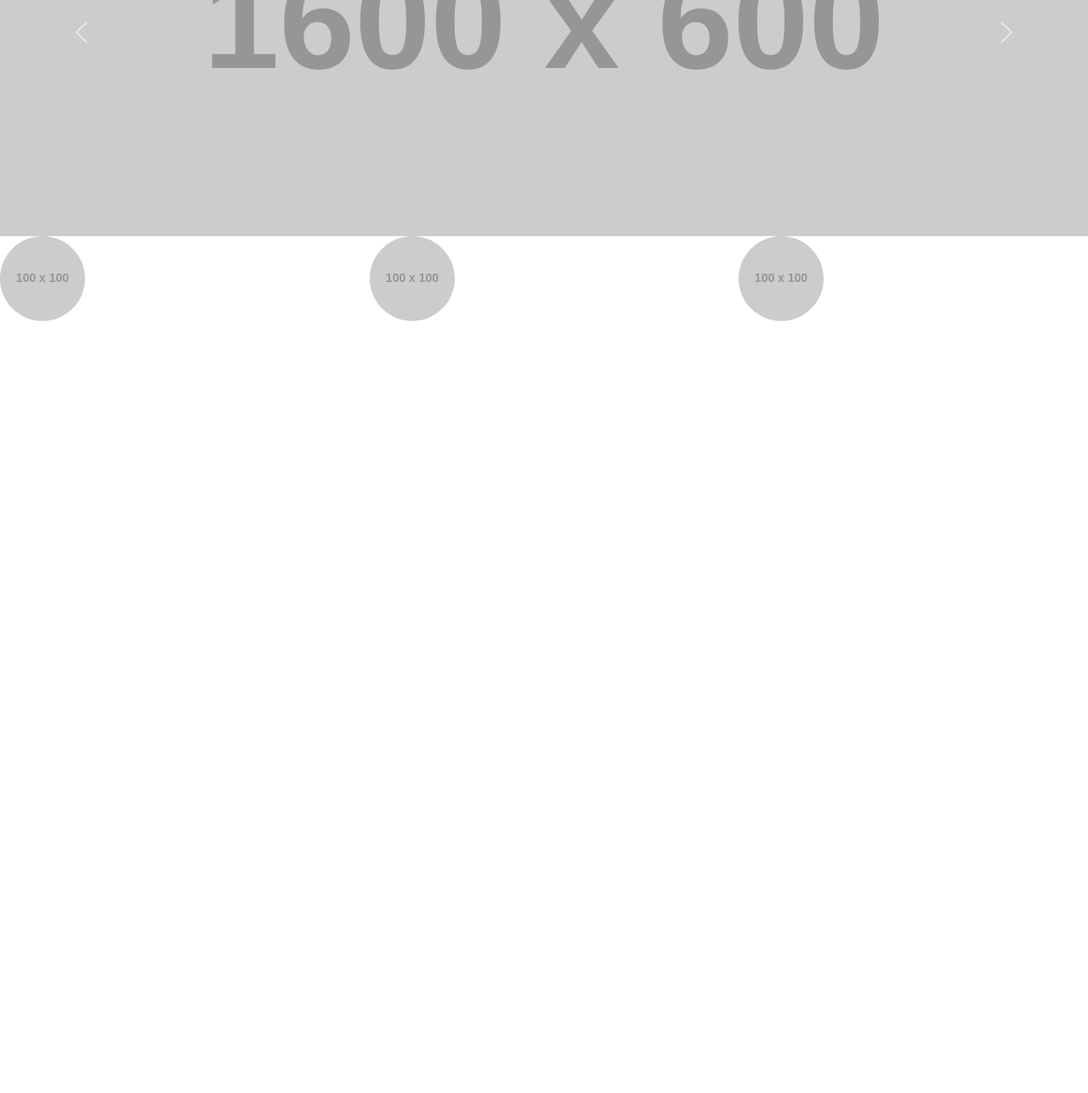
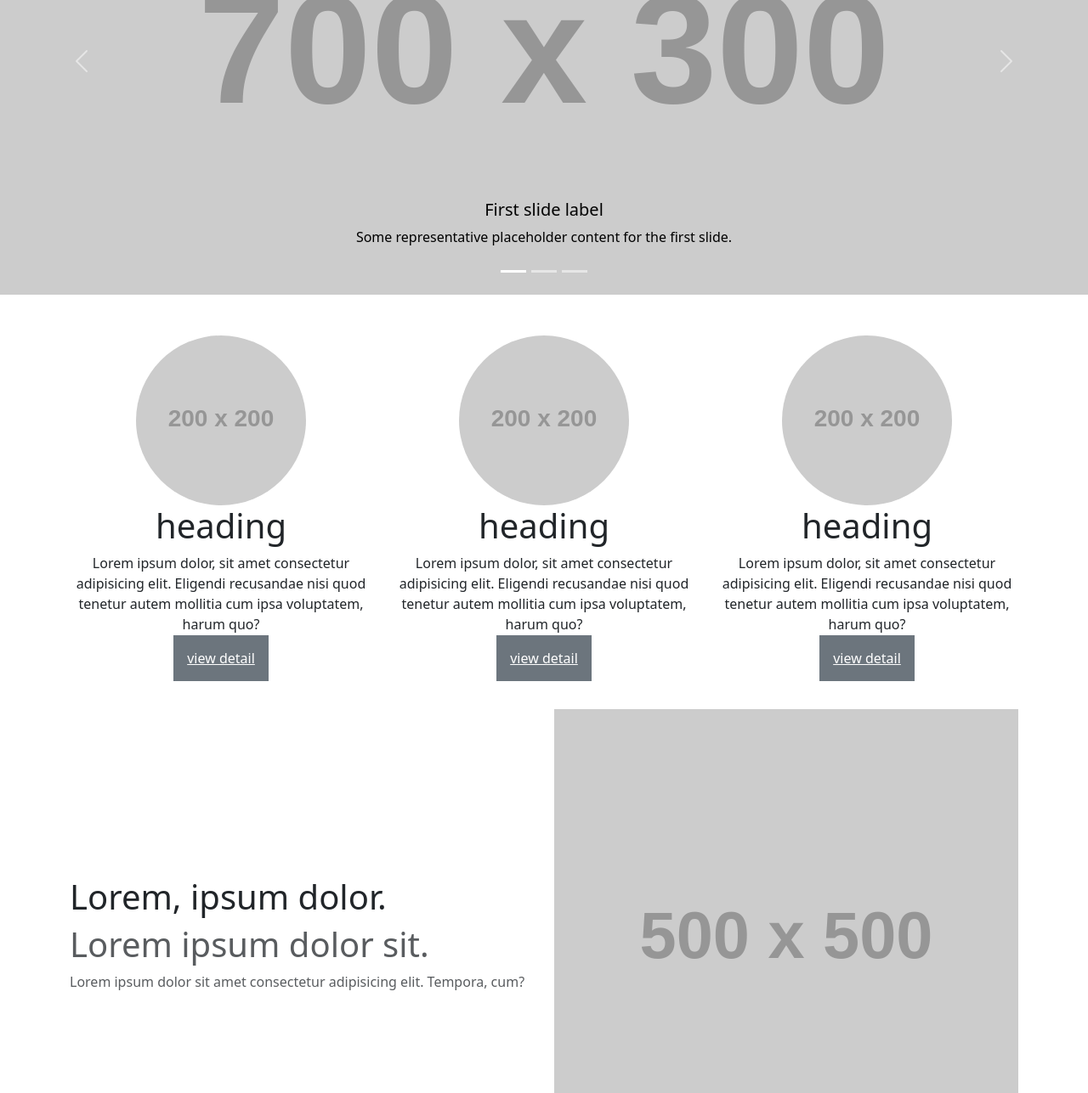
Before and after one commit to abolfazlalipour15-blip/bootstrap-train, a website: page index.html in a window 1280 px wide. Shown: the part 258-1545 px from the top of the page at 85% size. Before the commit the page ends 800 px from the top, so only its background shows below. Drawn offline with nearby package versions, Linux system fonts and the light colour scheme; placeholder pictures from the web are drawn by us.

Commit message:
somthing change

```diff
--- a/index.html
+++ b/index.html
@@ -9,7 +9,7 @@
 </head>
 
 <body>
-    <nav class="navbar navbar-expand-lg bg bg-black">
+    <nav class="navbar navbar-expand-lg bg bg-black text-light">
         <div class="container-fluid">
             <a class="navbar-brand text-light" href="#">Navbar</a>
             <button class="navbar-toggler" type="button" data-bs-toggle="collapse"
@@ -20,32 +20,32 @@
             <div class="collapse navbar-collapse" id="navbarSupportedContent">
                 <ul class="navbar-nav me-auto mb-2 mb-lg-0">
                     <li class="nav-item">
-                        <a class="nav-link active" aria-current="page" href="#">Home</a>
+                        <a class="nav-link active text-light" aria-current="page" href="#">Home</a>
                     </li>
                     <li class="nav-item">
-                        <a class="nav-link" href="#">Link</a>
+                        <a class="nav-link text-light" href="#">Link</a>
                     </li>
                     <li class="nav-item dropdown">
-                        <a class="nav-link dropdown-toggle" href="#" role="button" data-bs-toggle="dropdown"
+                        <a class="nav-link dropdown-toggle text-light" href="#" role="button" data-bs-toggle="dropdown"
                             aria-expanded="false">
                             Dropdown
                         </a>
                         <ul class="dropdown-menu">
-                            <li><a class="dropdown-item" href="#">Action</a></li>
-                            <li><a class="dropdown-item" href="#">Another action</a></li>
+                            <li><a class="dropdown-item text-light" href="#">Action</a></li>
+                            <li><a class="dropdown-item text-light" href="#">Another action</a></li>
                             <li>
                                 <hr class="dropdown-divider">
                             </li>
-                            <li><a class="dropdown-item" href="#">Something else here</a></li>
+                            <li><a class="dropdown-item text-light" href="#">Something else here</a></li>
                         </ul>
                     </li>
                     <li class="nav-item">
-                        <a class="nav-link disabled" aria-disabled="true">Disabled</a>
+                        <a class="nav-link disabled text-light" aria-disabled="true">Disabled</a>
                     </li>
                 </ul>
                 <form class="d-flex" role="search">
                     <input class="form-control me-2" type="search" placeholder="Search" aria-label="Search" />
-                    <button class="btn btn-outline-success" type="submit">Search</button>
+                    <button class="btn btn-outline-success text-light" type="submit">Search</button>
                 </form>
             </div>
         </div>
@@ -53,44 +53,163 @@
 
 
     <header>
-        <div id="carouselExampleInterval" class="carousel slide" data-bs-ride="carousel">
+        <div id="carouselExampleCaptions" class="carousel slide">
+            <div class="carousel-indicators">
+                <button type="button" data-bs-target="#carouselExampleCaptions" data-bs-slide-to="0" class="active"
+                    aria-current="true" aria-label="Slide 1"></button>
+                <button type="button" data-bs-target="#carouselExampleCaptions" data-bs-slide-to="1"
+                    aria-label="Slide 2"></button>
+                <button type="button" data-bs-target="#carouselExampleCaptions" data-bs-slide-to="2"
+                    aria-label="Slide 3"></button>
+            </div>
             <div class="carousel-inner">
-                <div class="carousel-item active" data-bs-interval="10000">
-                    <img src="https://placehold.co/1600x600" class="d-block w-100" alt="...">
-                </div>
-                <div class="carousel-item" data-bs-interval="2000">
-                    <img src="https://placehold.co/1600x600" class="d-block w-100" alt="...">
+                <div class="carousel-item active">
+                    <img src="https://placehold.co/700x300" class="d-block w-100 " alt="...">
+                    <div class="carousel-caption d-none d-md-block text-black ">
+                        <h5 class="text-black">First slide label</h5>
+                        <p class="text-black">Some representative placeholder content for the first slide.</p>
+                    </div>
                 </div>
                 <div class="carousel-item">
-                    <img src="https://placehold.co/1600x600" class="d-block w-100" alt="...">
+                    <img src="https://placehold.co/700x300" class="d-block w-100" alt="...">
+                    <div class="carousel-caption d-none d-md-block">
+                        <h5>Second slide label</h5>
+                        <p>Some representative placeholder content for the second slide.</p>
+                    </div>
+                </div>
+                <div class="carousel-item">
+                    <img src="https://placehold.co/700x300" class="d-block w-100" alt="...">
+                    <div class="carousel-caption d-none d-md-block">
+                        <h5>Third slide label</h5>
+                        <p>Some representative placeholder content for the third slide.</p>
+                    </div>
                 </div>
             </div>
-            <button class="carousel-control-prev" type="button" data-bs-target="#carouselExampleInterval"
+            <button class="carousel-control-prev" type="button" data-bs-target="#carouselExampleCaptions"
                 data-bs-slide="prev">
                 <span class="carousel-control-prev-icon" aria-hidden="true"></span>
                 <span class="visually-hidden">Previous</span>
             </button>
-            <button class="carousel-control-next" type="button" data-bs-target="#carouselExampleInterval"
+            <button class="carousel-control-next" type="button" data-bs-target="#carouselExampleCaptions"
                 data-bs-slide="next">
                 <span class="carousel-control-next-icon" aria-hidden="true"></span>
                 <span class="visually-hidden">Next</span>
             </button>
         </div>
     </header>
-    <section class="">
-        <div class="row justify-content-center">
-            <div class="col-4">
-                <img src="https://placehold.co/100x100" alt="" class="rounded-circle">
+    <main>
+        <section class="">
+            <div class="container">
+                <div class="row justify-content-center mt-5 text-center">
+                    <div class="col-md-4">
+                        <img src="https://placehold.co/200x200" alt="" class="rounded-circle img-fluid">
+                        <h1>heading</h1>
+                        <p>Lorem ipsum dolor, sit amet consectetur adipisicing elit. Eligendi recusandae nisi quod
+                            tenetur
+                            autem
+                            mollitia cum ipsa voluptatem, harum quo?</p>
+                        <a href="" class="p-3 m-3 bg-secondary text-white ">view detail</a>
+                    </div>
+                    <div class="col-md-4">
+                        <img src="https://placehold.co/200x200" alt="" class="rounded-circle img-fluid">
+                        <h1>heading</h1>
+                        <p>Lorem ipsum dolor, sit amet consectetur adipisicing elit. Eligendi recusandae nisi quod
+                            tenetur
+                            autem
+                            mollitia cum ipsa voluptatem, harum quo?</p>
+                        <a href="" class="p-3 bg-secondary text-white  ">view detail</a>
+                    </div>
+                    <div class="col-md-4">
+                        <img src="https://placehold.co/200x200" alt="" class="rounded-circle img-fluid">
+                        <h1>heading</h1>
+                        <p>Lorem ipsum dolor, sit amet consectetur adipisicing elit. Eligendi recusandae nisi quod
+                            tenetur
+                            autem
+                            mollitia cum ipsa voluptatem, harum quo?</p>
+                        <a href="" class="p-3 bg-secondary text-white ">view detail</a>
+                    </div>
+                </div>
             </div>
-            <div class="col-4">
-                <img src="https://placehold.co/100x100" alt="" class="rounded-circle">
+
+
+
+        </section>
+        <div class="container  mt-5 ">
+            <div class="row align-items-center">
+                <div class="col-md">
+                    <h1 class="">Lorem, ipsum dolor.</h1>
+                    <h1 class="text-muted">Lorem ipsum dolor sit.</h1>
+                    <p class="text-muted">Lorem ipsum dolor sit amet consectetur adipisicing elit. Tempora, cum?</p>
+                </div>
+                <div class="col-md">
+                    <img src="https://placehold.co/500x500" alt="" class="img-fluid w-100">
+                </div>
             </div>
-            <div class="col-4">
-                <img src="https://placehold.co/100x100" alt="" class="rounded-circle">
+
+        </div>
+
+
+
+        <div class="container  mt-5">
+            <div class="row d-flex flex-row-reverse align-items-center ">
+                <div class="col-md">
+                    <h1 class="">Lorem, ipsum dolor.</h1>
+                    <h1 class="text-muted">Lorem ipsum dolor sit.</h1>
+                    <p class="text-muted">Lorem ipsum dolor sit amet consectetur adipisicing elit. Tempora, cum?</p>
+                </div>
+                <div class="col-md">
+                    <img src="https://placehold.co/500x500" alt="" class="img-fluid w-100">
+                </div>
             </div>
+
         </div>
-    </section>
 
+
+
+
+
+        <div class="container  mt-5 ">
+            <div class="row align-items-center ">
+                <div class="col-md">
+                    <h1 class="">Lorem, ipsum dolor.</h1>
+                    <h1 class="text-muted">Lorem ipsum dolor sit.</h1>
+                    <p class="text-muted">Lorem ipsum dolor sit amet consectetur adipisicing elit. Tempora, cum?</p>
+                </div>
+                <div class="col-md">
+                    <img src="https://placehold.co/500x500" alt="" class="img-fluid w-100">
+                </div>
+            </div>
+
+        </div>
+
+
+
+
+
+
+
+
+
+
+
+
+
+
+
+
+
+
+
+
+
+
+
+
+
+
+
+
+    </main>
 
 
 
```
